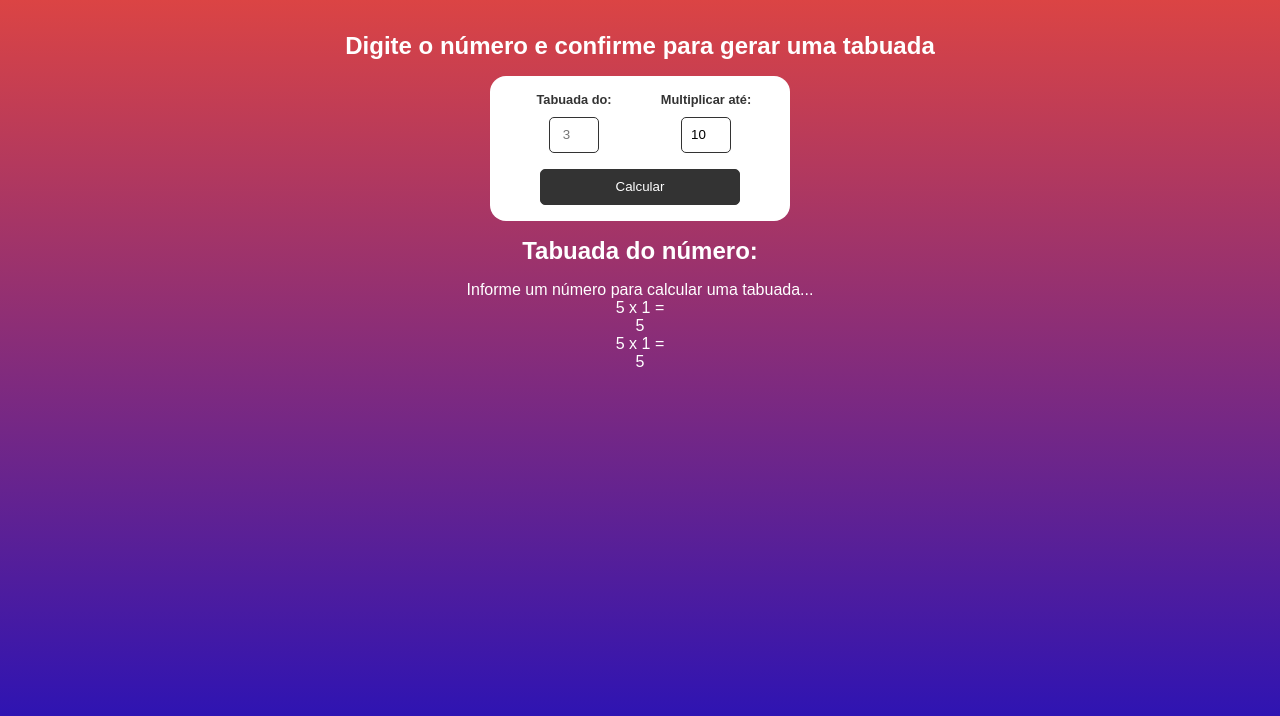
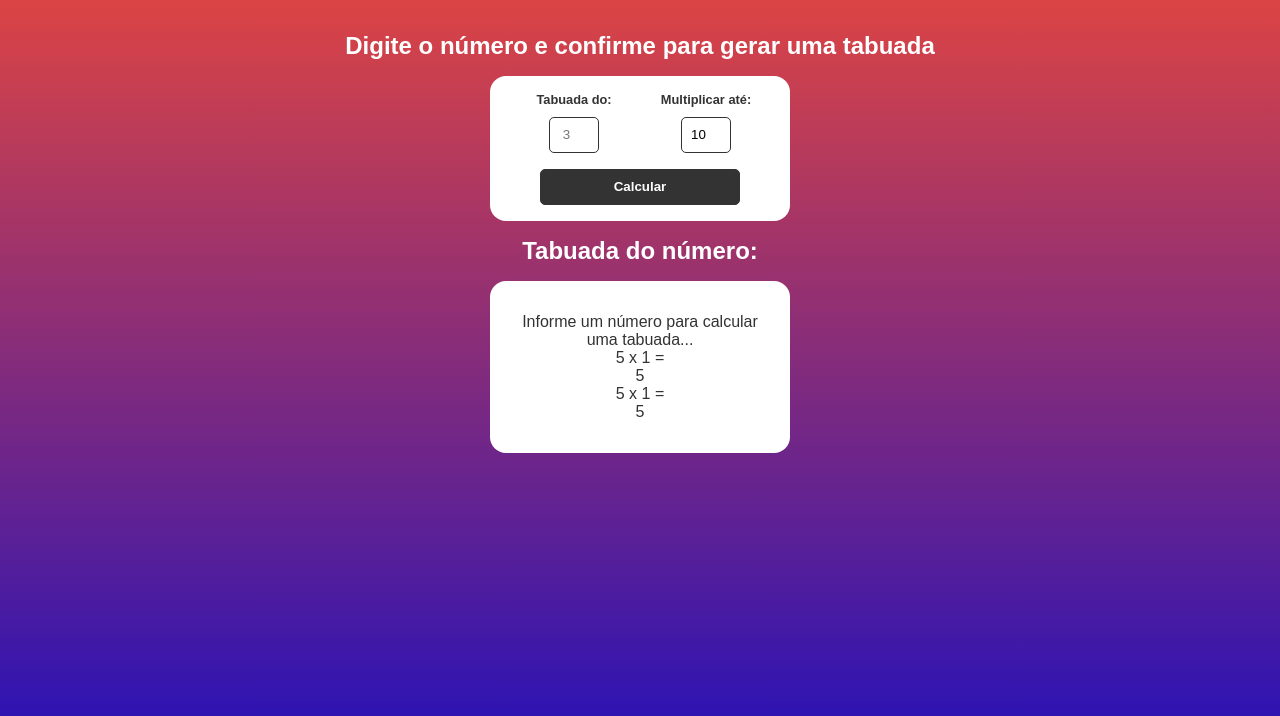
Before and after one commit to Pablo-jesuss/Tabuada-JS, a plain HTML site: page index.html in a window 1280 px wide. Drawn offline with Linux system fonts and the light colour scheme.

Commit message:
css operations

```diff
--- a/style.css
+++ b/style.css
@@ -63,4 +63,17 @@ h2 {
   border: 1px solid #333;
   border-radius: 5px;
   cursor: pointer;
+  font-weight: bold;
 }
+
+#multiplication-operations {
+  display: flex;
+  flex-direction: column;
+  align-items: center;
+  max-width: 300px;
+  margin: 1rem auto;
+  padding: 2rem 1rem;
+  background-color: #fff;
+  border-radius: 1rem;
+  color: #333;
+}
```
